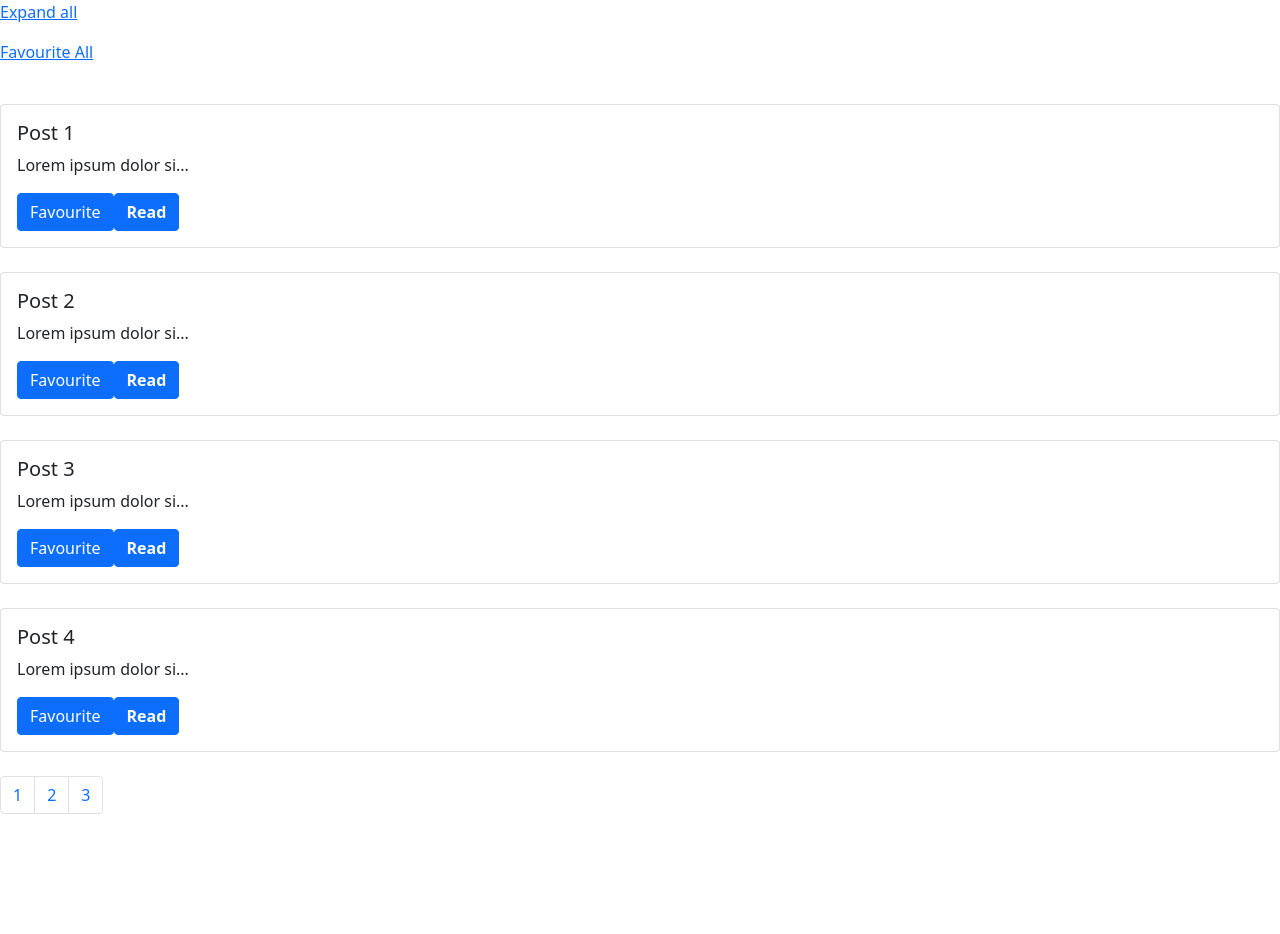
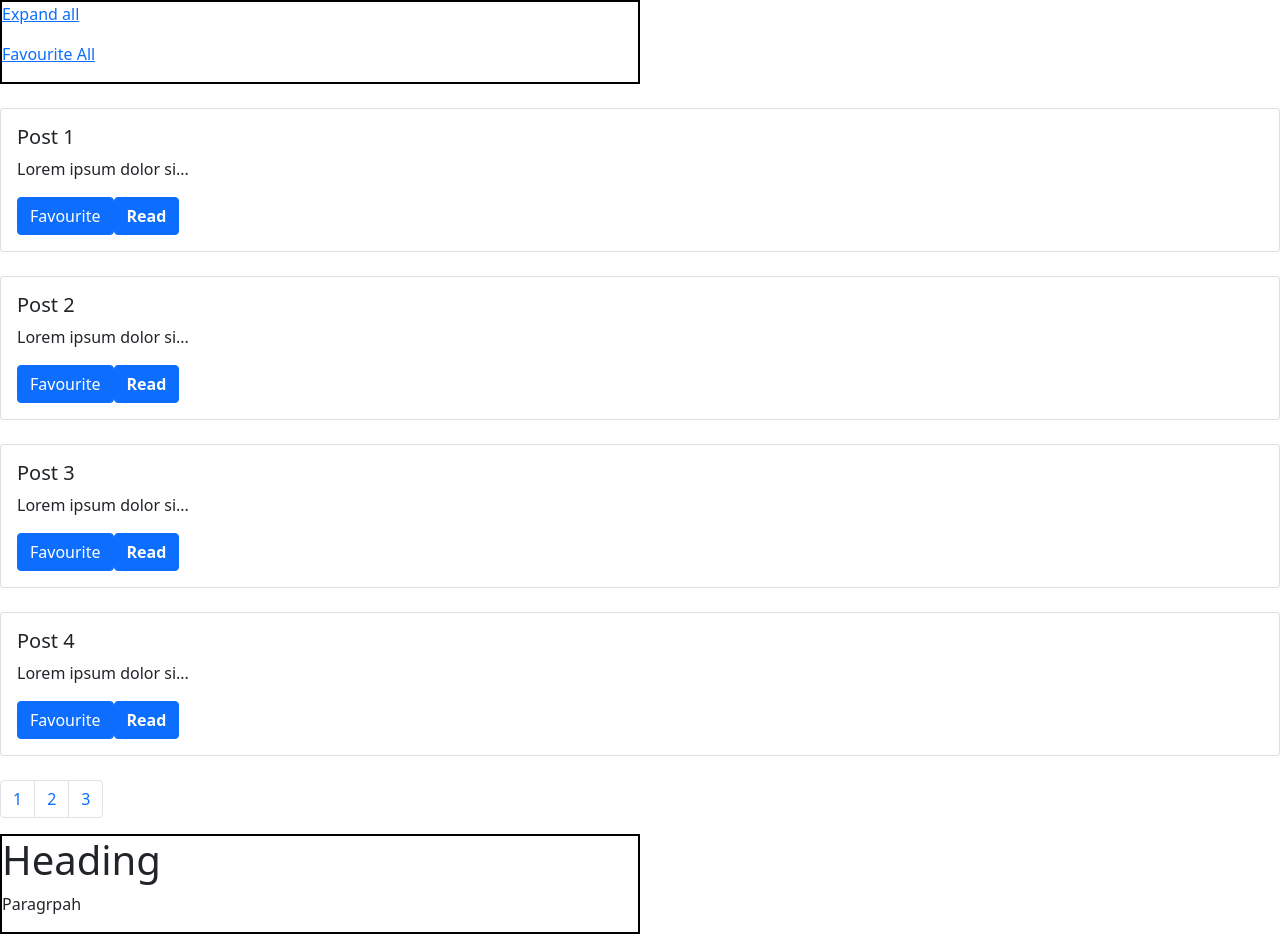
Before and after one commit to NikitaF99/javabrains_angular, an Angular app: page / in a window 1280 px wide. Before the commit the page ends 830 px from the top, so only its background shows below. Built offline with nearby package versions, Linux system fonts and the light colour scheme.

Commit message:
ngContent added

```diff
--- a/src/app/app.module.ts
+++ b/src/app/app.module.ts
@@ -8,6 +8,7 @@ import { TruncatePipe } from './truncate.pipe';
 import { PaginatorComponent } from './paginator/paginator.component';
 import { BlogDataService } from './blog-data.service';
 import { HighlightDirective } from './highlight.directive';
+import { CardComponent } from './card/card.component';
 
 @NgModule({
   declarations: [
@@ -16,7 +17,8 @@ import { HighlightDirective } from './highlight.directive';
     BlogListComponent,
     TruncatePipe,
     PaginatorComponent,
-    HighlightDirective
+    HighlightDirective,
+    CardComponent
   ],
   imports: [
     BrowserModule
--- a/src/app/blog-list/blog-list.component.html
+++ b/src/app/blog-list/blog-list.component.html
@@ -9,9 +9,10 @@
 
 
 <!-- With Paginator -->
-
+<app-card>
 <p><a href="#" (click)="expandAll()">Expand all</a></p>
 <p><a href="#" (click)="favAll()">Favourite All</a></p>
+</app-card>
 <!-- <div *ngFor="let post of blogPosts[currentPage]"> -->
 <app-blog-post-tile
 [showOnPress] = "show"
@@ -31,3 +32,8 @@
 <!-- When the event is emitted we are calling the updatePage function -->
 <!-- events must be called within parenthesis -->
 <app-paginator [numberOfPages]="blogPosts.length"  (pageNumberClick)="updatePage($event)"></app-paginator>
+
+<app-card>
+    <h1>Heading</h1>
+    <p>Paragrpah</p>
+</app-card>
--- /dev/null
+++ b/src/app/card/card.component.html
@@ -0,0 +1,5 @@
+<div class = "borderd">
+   <ng-content></ng-content>
+   <!-- <ngContent> takes the content passed within this component selecctor tags
+        -->
+</div>
--- /dev/null
+++ b/src/app/card/card.component.scss
@@ -0,0 +1,4 @@
+.borderd{
+    border: 2px solid black;
+    max-width: 50%;
+}
--- /dev/null
+++ b/src/app/card/card.component.ts
@@ -0,0 +1,15 @@
+import { Component, OnInit } from '@angular/core';
+
+@Component({
+  selector: 'app-card',
+  templateUrl: './card.component.html',
+  styleUrls: ['./card.component.scss']
+})
+export class CardComponent implements OnInit {
+
+  constructor() { }
+
+  ngOnInit(): void {
+  }
+
+}
```
Also changed, not shown: 1 other file (tests, documents, lock files or other folders).
